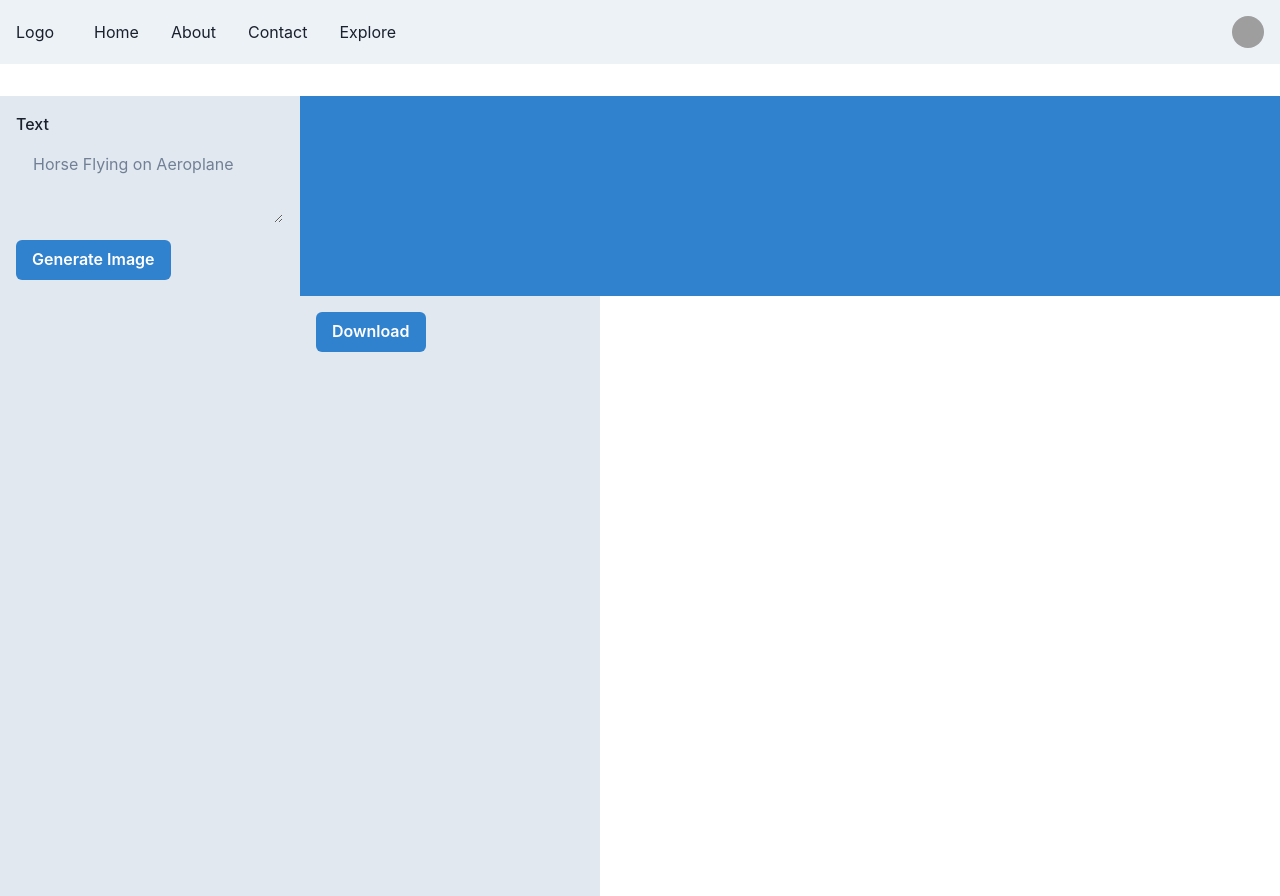
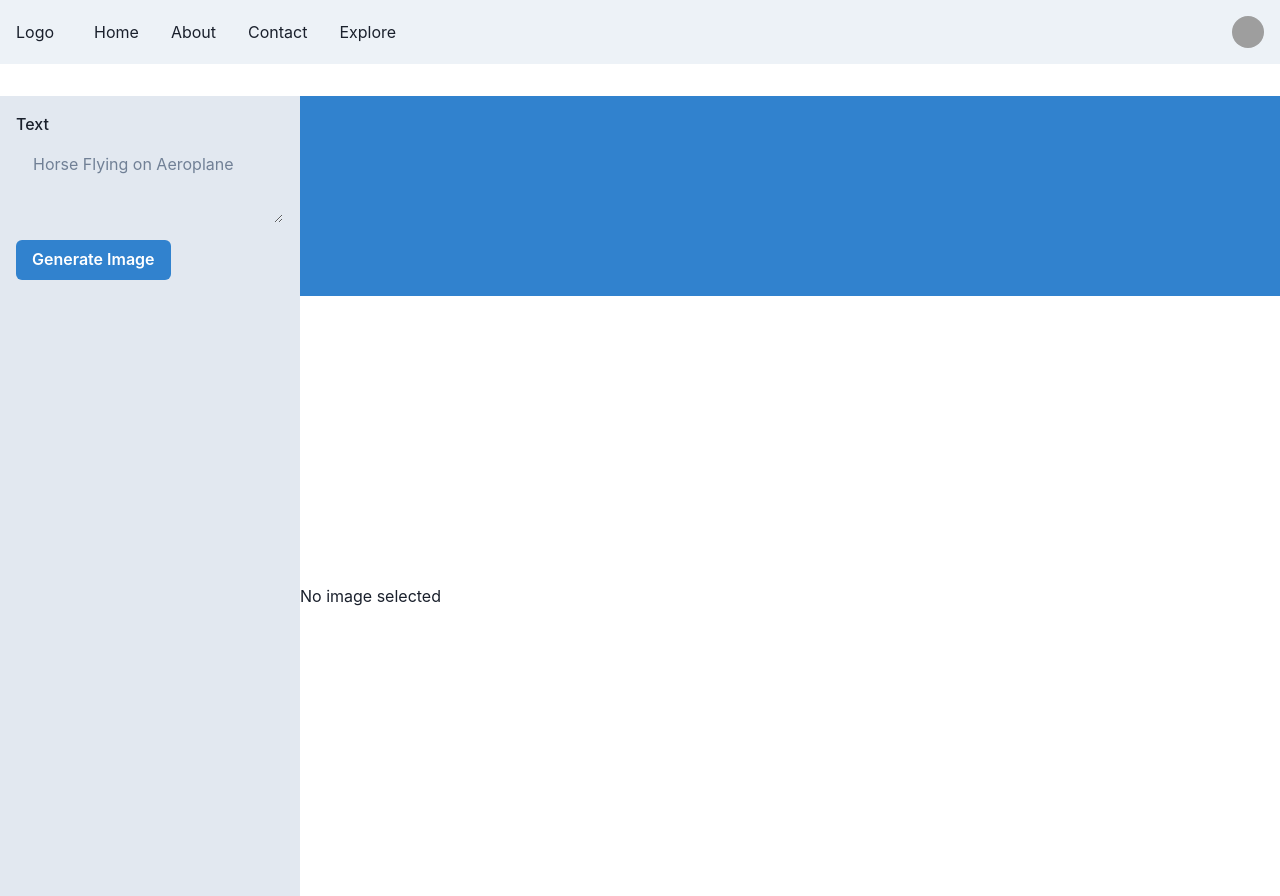
Before and after one commit to abhishek18008/Dashtoon-Assignment, a React (Vite) app: page / in a window 1280 px wide. Built offline with nearby package versions, Linux system fonts and the light colour scheme; grey boxes are pictures that could not be loaded.

Commit message:
basic annotation on image is working now

```diff
--- a/src/components/MainArea.jsx
+++ b/src/components/MainArea.jsx
@@ -1,29 +1,62 @@
-import React from "react";
-import { Flex, Box, Image, Button } from "@chakra-ui/react";
+import React, { useRef } from "react";
+import { Box, Flex, Button } from "@chakra-ui/react";
+import * as markerjs2 from "markerjs2";
 
-function MainArea({ selectedImage }) {
+const MainArea = ({ selectedImage }) => {
+  const imgRef = useRef();
+
+  const showMarkerArea = () => {
+    if (imgRef.current) {
+      // Create a marker.js MarkerArea
+      const markerArea = new markerjs2.MarkerArea(imgRef.current);
+
+      // Attach an event handler to assign annotated image back to our image element
+      markerArea.addEventListener("render", (event) => {
+        if (imgRef.current) {
+          imgRef.current.src = event.dataUrl;
+        }
+      });
+
+      // Launch marker.js
+      markerArea.show();
+    }
+  };
+
   const handleDownload = () => {
     // Implement download logic here
     // You can use the "download" attribute for links or create a Blob and trigger a download
+    if (imgRef.current) {
+      const imageDataURL = imgRef.current.src;
+      console.log(imageDataURL);
+      // Add your download logic here
+    }
   };
 
   return (
-    <Flex>
-      {/* Main Section with Image */}
-      <Box flex="1">
-        {selectedImage && (
-          <Image src={selectedImage} alt={`Selected Image`} />
-        )}
-      </Box>
+    <Flex flexDirection="column" alignItems="center" justifyContent="center">
+      {selectedImage ? (
+        <>
+          {/* Display selected image */}
+          <Box position="relative">
+            <img
+              ref={imgRef}
+              src={selectedImage}
+              alt="Selected Image"
+              style={{ maxWidth: "100%", height: "auto" }}
+              onClick={showMarkerArea}
+            />
+          </Box>
 
-      {/* Sidebar with Download Button */}
-      <Box width="300px" bg="gray.200" p={4}>
-        <Button onClick={handleDownload} colorScheme="blue">
-          Download
-        </Button>
-      </Box>
+          {/* Download button */}
+          <Button mt={4} onClick={handleDownload} colorScheme="blue">
+            Download
+          </Button>
+        </>
+      ) : (
+        <Box>No image selected</Box>
+      )}
     </Flex>
   );
-}
+};
 
 export default MainArea;
```
Also changed, not shown: package.json (+2 -8 lines), 2 other files (tests, documents, lock files or other folders).
